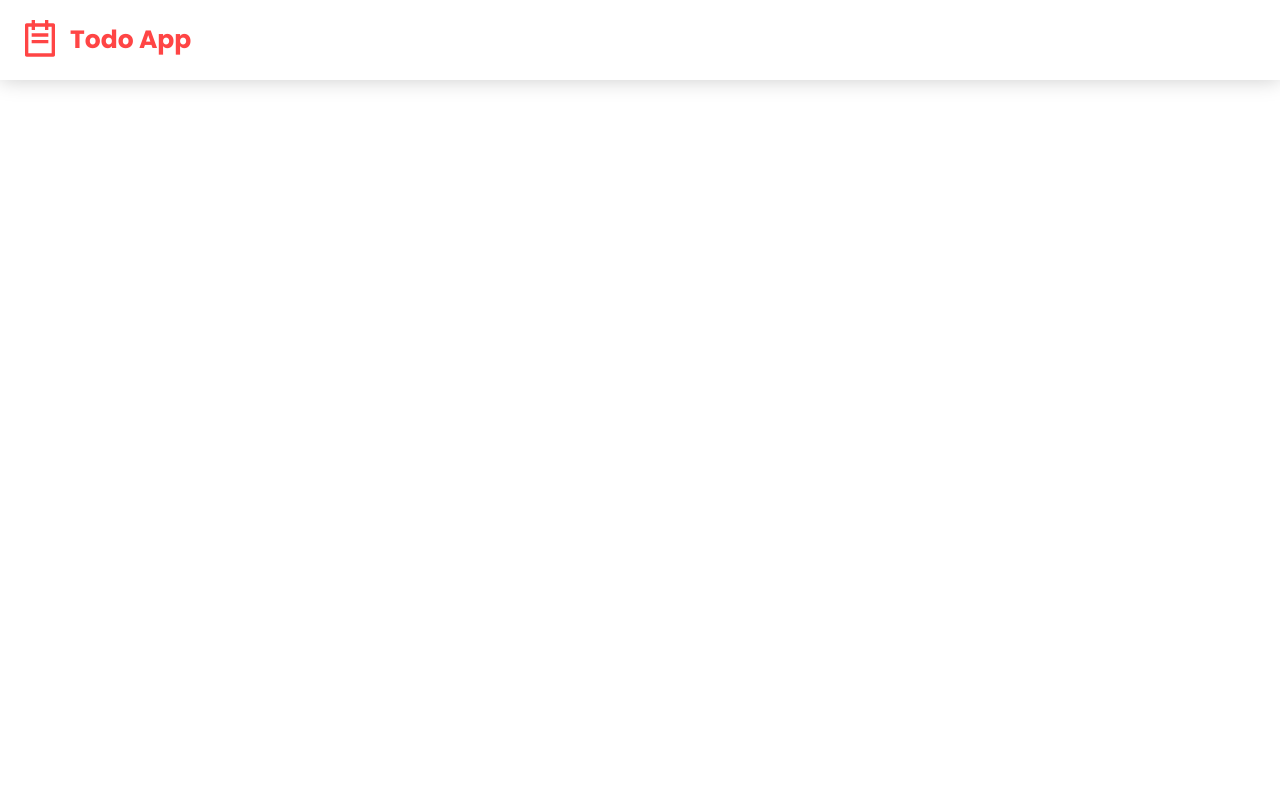
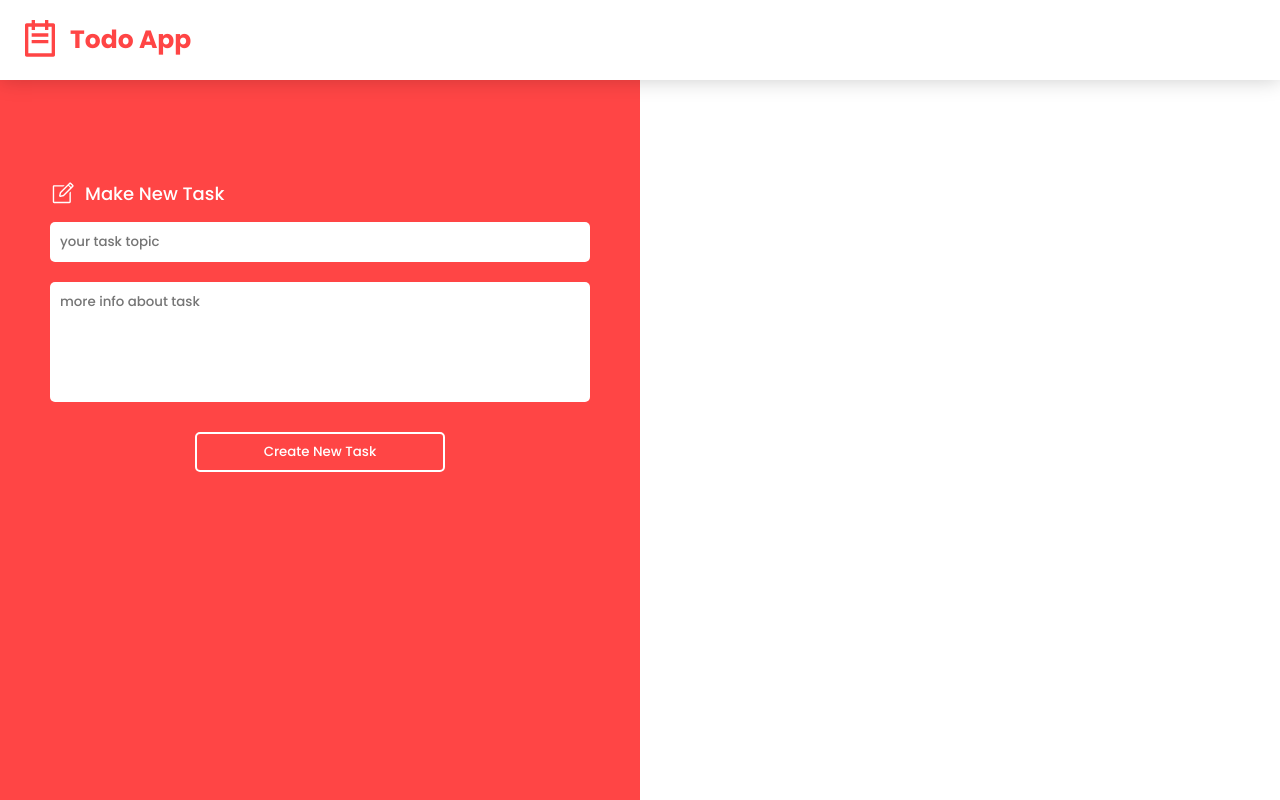
Before and after one commit to mostafa-kheibary/Todo-app-react, a React (Create React App) app: page / in a window 1280 px wide. Built offline with nearby package versions, Linux system fonts and the light colour scheme.

Commit message:
make AddTask component

```diff
--- a/src/App.js
+++ b/src/App.js
@@ -1,8 +1,10 @@
+import AddTask from './components/AddTask/AddTask'
 import Header from './components/Header/Header';
 const App = () => {
   return (
     <>
       <Header />
+      <AddTask/>
     </>
   );
 };
--- /dev/null
+++ b/src/components/AddTask/AddTask.css
@@ -0,0 +1,49 @@
+.add-task {
+  background-color: #ff4545;
+  height: calc(100vh - 80px);
+  width: 50%;
+  padding: 100px 50px 50px 50px;
+}
+.add-task__title{
+  display: flex;
+  place-items: center;
+  gap: 10px;
+}
+.add-task__title__text{
+  font-size: 18px;
+  font-weight: 500;
+  color: white;
+}
+.add-task__title__icon{
+  width: 25px;
+}
+.add-task__inputs{
+  margin-top: 15px;
+  display: flex;
+  flex-direction: column;
+  gap: 20px;
+}
+.input{
+  width:100% ;
+  padding: 10px;
+  border: none;
+  border-radius: 5px;
+}
+.input:focus{
+  outline: none;
+}
+.add-task__inputs__content{
+  resize: none;
+  height: 120px;
+}
+.add-task__inputs__submit{
+  margin-top: 10px;
+  width: 250px;
+  margin-inline: auto;
+  padding: 8px;
+  color: white;
+  border: 2px solid white;
+  background-color: transparent;
+  border-radius: 5px;
+  cursor: pointer;
+}
--- /dev/null
+++ b/src/components/AddTask/AddTask.jsx
@@ -0,0 +1,30 @@
+import './AddTask.css'
+const AddTask = () => {
+  return (
+    <div className='add-task'>
+      <div className='add-task__title'>
+        <img
+          className='add-task__title__icon'
+          src='./svg/add-task.svg'
+          alt=''
+        />
+        <h2 className='add-task__title__text'>Make New Task</h2>
+      </div>
+      <div className='add-task__inputs'>
+        <input
+          className='input add-task__inputs__name'
+          type='text'
+          placeholder='your task topic'
+        />
+        <textarea
+          className='input add-task__inputs__content'
+          type='text'
+          placeholder='more info about task'
+        />
+        <button className='add-task__inputs__submit'>Create New Task</button>
+      </div>
+    </div>
+  );
+};
+
+export default AddTask;
--- a/src/components/Header/Header.css
+++ b/src/components/Header/Header.css
@@ -3,7 +3,9 @@
   gap: 10px;
   place-items: center;
   padding: 20px;
+  height: 80px;
   box-shadow: 0 0 20px rgba(0, 0, 0, 0.205);
+  transform: scale(1);
 }
 .header__title,
 .header__icon {
--- a/src/index.css
+++ b/src/index.css
@@ -5,3 +5,6 @@
   box-sizing: border-box;
   font-family: 'Poppins', sans-serif;
 }
+body {
+  height: 100vh;
+}
```
